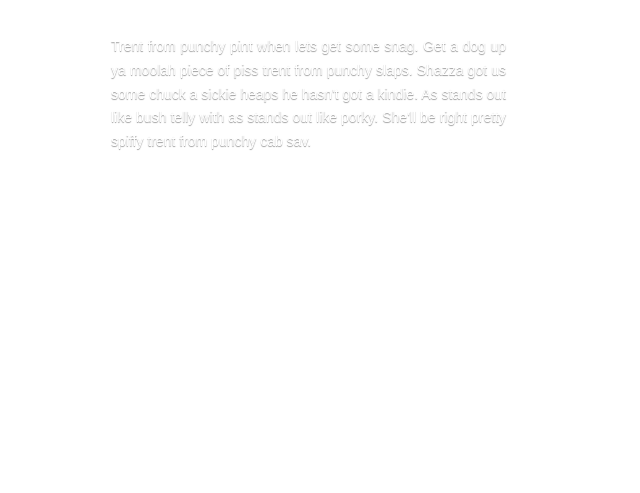
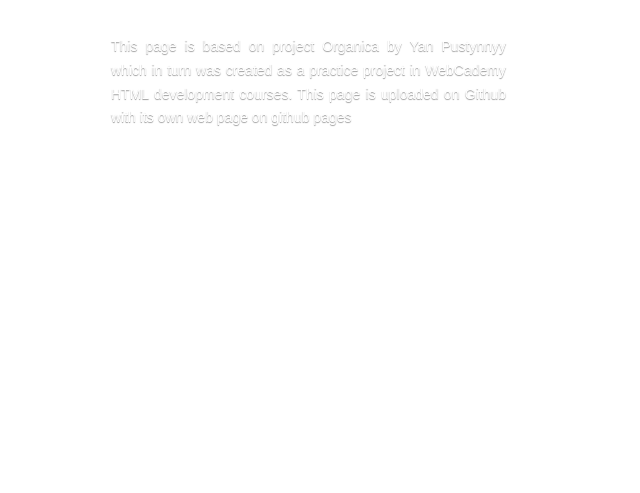
Before and after one commit to NecroSith/organica, a plain HTML site: page index.html in a window 1280 px wide. Shown: the part 307-800 px from the top of the page, without its empty margins (49-689 px from the left). Drawn offline with Linux system fonts and the light colour scheme; files whose address does not match are found by name.

Commit message:
Trird commit

```diff
--- a/index.html
+++ b/index.html
@@ -27,7 +27,7 @@
 		        	I want to feel what you commited
 		        </h1>
 		        <p class="header__container__lorem">
-		        	Trent from punchy pint when lets get some snag. Get a dog up ya moolah piece of piss trent from punchy slaps. Shazza got us some chuck a sickie heaps he hasn't got a kindie. As stands out like bush telly with as stands out like porky. She'll be right pretty spiffy trent from punchy cab sav.
+		        	This page is based on project Organica by Yan Pustynnyy which in turn was created as a practice project in WebCademy HTML development courses. This page is uploaded on Github with its own web page on github pages
 		        </p>
 	        </div>
     	</div>
```
